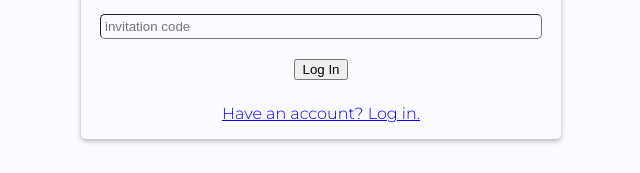
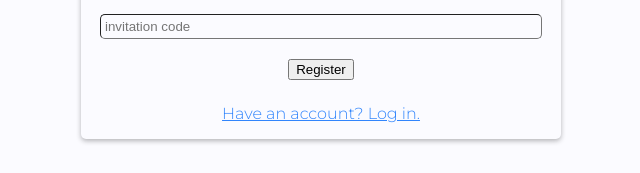
Before and after one commit to paralleldynamic/labyrinth, a Vue app in the folder frontend/: page /register in a window 1280 px wide. Shown: the part 260-433 px from the top of the page, without its empty margins (319-959 px from the left). Built offline with nearby package versions, Linux system fonts and the light colour scheme; a web font is replaced by a local one; what phosphor-vue would draw is missing.

Commit message:
fix: typos, incorrect link, added password match warning

```diff
--- a/frontend/src/components/Register.vue
+++ b/frontend/src/components/Register.vue
@@ -34,21 +34,24 @@
                 v-model="form.passwordConfirmation"
                 id="register-input-confirm-password"
                 required />
+          <p v-if="form.password != form.passwordConfirmation"
+             id="password-match-error">
+              <strong><em>Password entries must match.</em></strong>
+          </p>
         </div>
         <div>
           <input type="text"
                 name="invitation_code"
                 placeholder="invitation code"
                 v-model="form.invitationCode"
-                id="login-input-password"
+                id="login-input-invitation-code"
                 required />
         </div>
       </div>
-      <button type="submit">Log In</button>
-      <p v-if="showError" id="error">Username or Password is incorrect.</p>
+      <button type="submit">Register</button>
     </form>
     <div class='login-form-nav'>
-      <router-link class="link-to-register" to="/register">Have an account? Log in.</router-link>
+      <router-link class="link-to-login" to="/login">Have an account? Log in.</router-link>
     </div>
   </div>
 </template>
@@ -132,4 +135,11 @@ input {
   border-radius: 5px;
 }
 
+#password-match-error {
+  font-size: smaller;
+  margin: 0;
+  padding-left: 2em;
+  text-align: left;
+  color: #F03A47;
+}
 </style>
```
